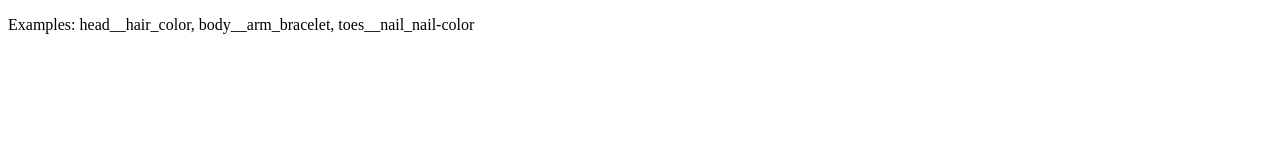
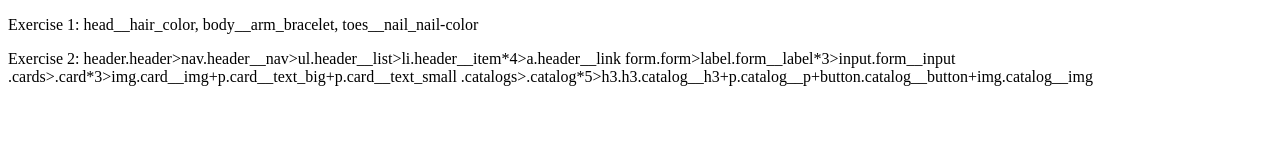
Before and after one commit to Pol1naBelova/polya, a plain HTML site: page index.html in a window 1280 px wide. Drawn offline with Linux system fonts and the light colour scheme.

Commit message:
Exercise 2

```diff
--- a/index.html
+++ b/index.html
@@ -7,6 +7,15 @@
     <title>First ex</title>
   </head>
   <body>
-    <p>Examples: head__hair_color, body__arm_bracelet, toes__nail_nail-color</p>
+    <p>
+      Exercise 1: head__hair_color, body__arm_bracelet, toes__nail_nail-color
+    </p>
+    <p>
+      Exercise 2:
+      header.header>nav.header__nav>ul.header__list>li.header__item*4>a.header__link
+      form.form>label.form__label*3>input.form__input
+      .cards>.card*3>img.card__img+p.card__text_big+p.card__text_small
+      .catalogs>.catalog*5>h3.h3.catalog__h3+p.catalog__p+button.catalog__button+img.catalog__img
+    </p>
   </body>
 </html>
```
